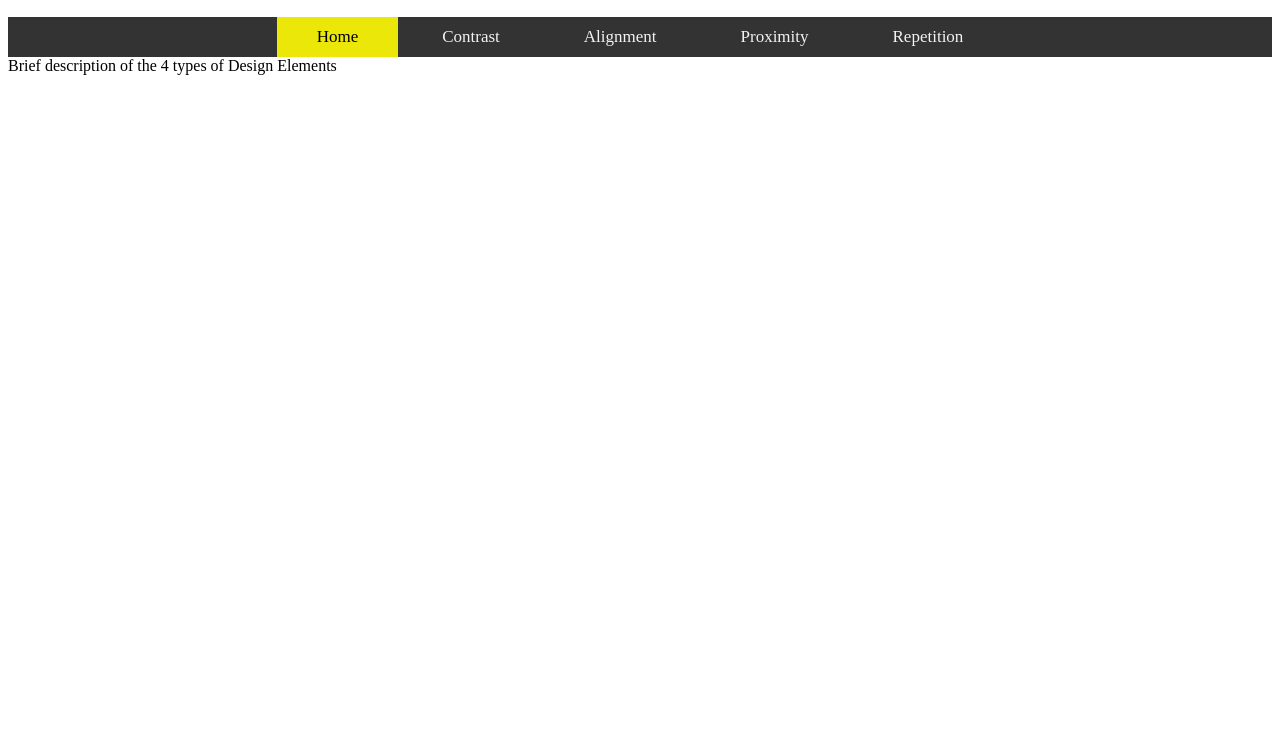
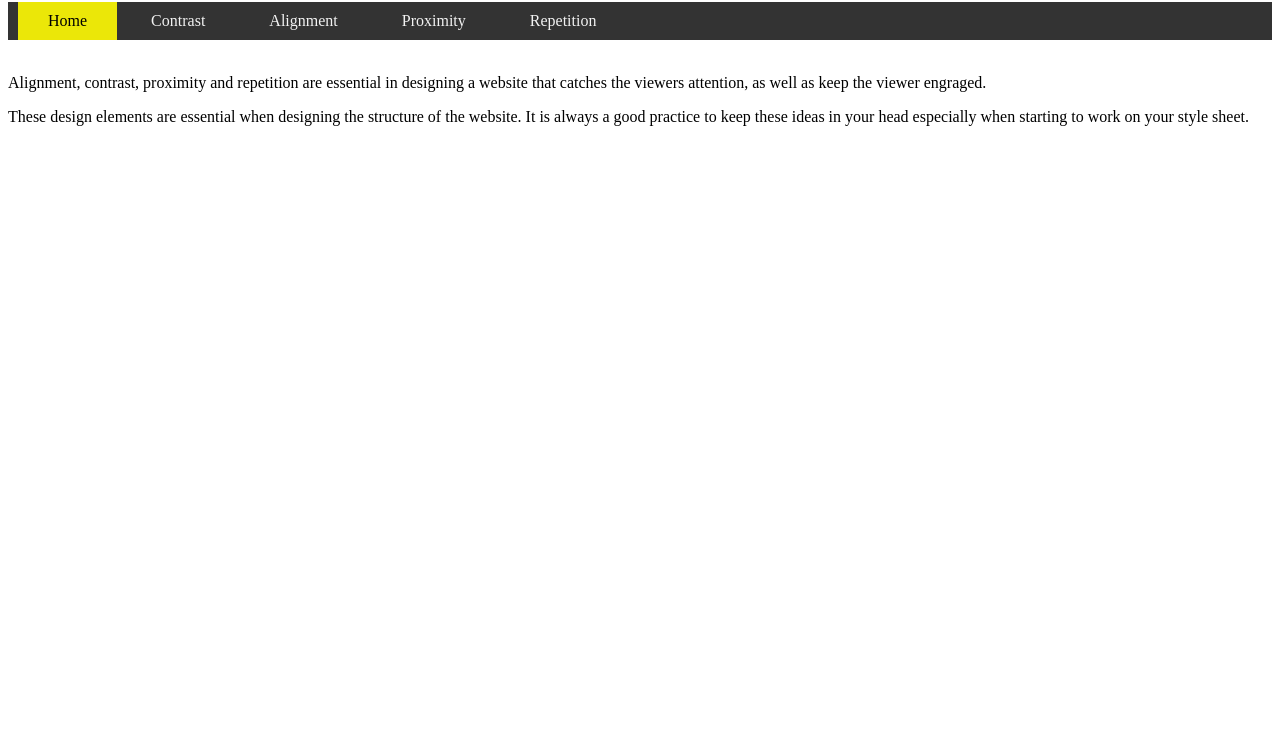
Before and after one commit to Viry1048/designelements, a plain HTML site: page index.html in a window 1280 px wide. Shown: the part 63-800 px from the top of the page. Drawn offline with Linux system fonts and the light colour scheme; files that its build step writes are made by us from their sources.

Commit message:
Update index.html
Added more info to body paragraph and updated navigation bar

```diff
--- a/index.html
+++ b/index.html
@@ -1,22 +1,35 @@
-<!doctype html>
-<html>
+<!DOCTYPE html>
+<html lang="en">
   <head>
-<meta charset="UTF-8">
-<title>Elements of Design</title>
-<link href="style.css" rel="stylesheet" type="text/css">
+    <meta charset="UTF-8" />
+    <meta name="viewport" content="width=device-width, initial-scale=1.0" />
+    <meta http-equiv="X-UA-Compatible" content="ie=edge" />
+    <title>Design Elements</title>
+    <link rel="stylesheet" href="newstyle.css" />
   </head>
- <h1>4 Types of Design Elements</h1>
+
+  <header>4 Types of Design Elements</header>
 
   <div class="topnav">
     <a class="active" href="index.html">Home</a>
     <a href="contrast.html">Contrast</a>
-      <a href="">Alignment</a>
-      <a href="">Proximity</a>
-	  <a href="">Repetition</a>
+    <a href="alignment.html">Alignment</a>
+    <a href="proximity.html">Proximity</a>
+    <a href="repetition.html">Repetition</a>
   </div>
 
+  <br />
   <body>
-	Brief description of the 4 types of Design Elements
+    <p>
+      Alignment, contrast, proximity and repetition are essential in designing a
+      website that catches the viewers attention, as well as keep the viewer
+      engraged.
+    </p>
+
+    <p>
+      These design elements are essential when designing the structure of the
+      website. It is always a good practice to keep these ideas in your head
+      especially when starting to work on your style sheet.
+    </p>
   </body>
-
 </html>
```
Lines whose indentation alone changed are shown as unchanged.
